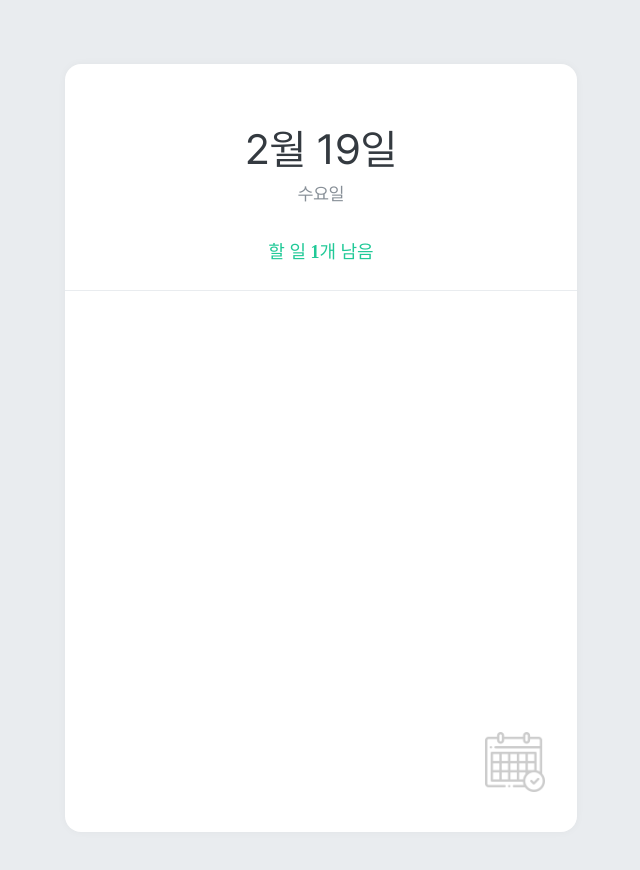
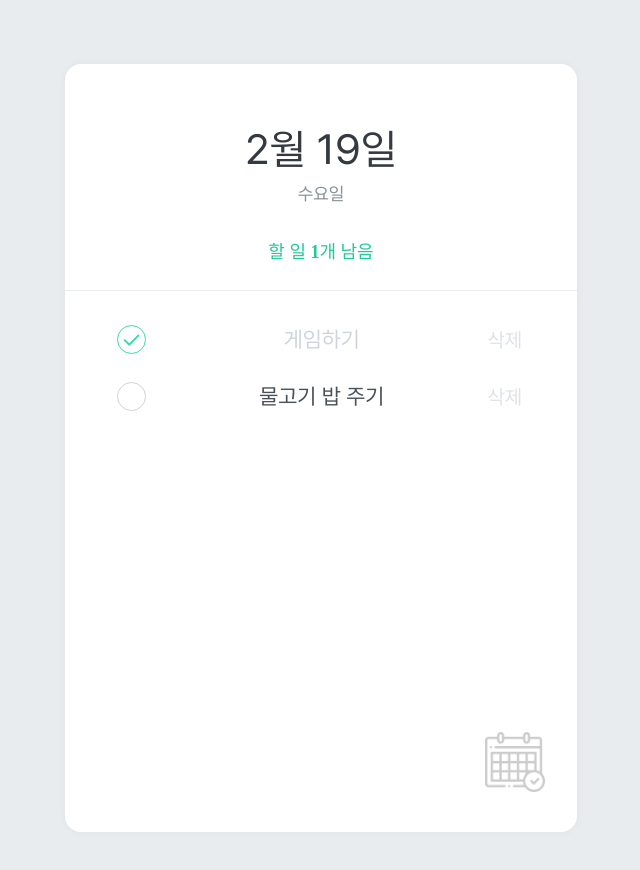
Before and after one commit to jsh6269/react-seminar, a React (Vite) app: page / in a window 1280 px wide. Shown: the top 870 px of the page, without its empty margins (319-959 px from the left). Built offline with nearby package versions, Linux system fonts and the light colour scheme; a web font is replaced by a local one.

Commit message:
feat: TodoList, TodoItem

```diff
--- /dev/null
+++ b/src/components/TodoItem/index.jsx
@@ -0,0 +1,13 @@
+const TodoItem = ({ text, done }) => {
+  return (
+    <div className="flex items-center py-3 px-5">
+      <div className={done ? "check-circle circle-done" : "check-circle"}>
+        {done ? "✓" : ""}
+      </div>
+      <div className={done ? "text text-done" : "text"}>{text}</div>
+      <div className={"remove-icon visible"}>삭제</div>
+    </div>
+  );
+};
+
+export default TodoItem;
--- /dev/null
+++ b/src/components/TodoList/index.jsx
@@ -0,0 +1,13 @@
+import TodoItem from "../TodoItem";
+
+const TodoList = ({ todos, onToggle, onRemove }) => {
+  return (
+    <div className="flex-1 m-[20px_10px_62px_32px] overflow-y-auto">
+      {todos.map(({ id, text, done }) => (
+        <TodoItem key={id} text={text} done={done} />
+      ))}
+    </div>
+  );
+};
+
+export default TodoList;
--- a/src/routes/HomePage.jsx
+++ b/src/routes/HomePage.jsx
@@ -1,6 +1,7 @@
 import { Link } from "react-router-dom";
 import { format } from "date-fns";
 import TodoHead from "../components/TodoHead";
+import TodoList from "../components/TodoList";
 import TodoDummyData from "../data/dummy.json";
 import CalenderIcon from "../assets/images/calendar.png";
 
@@ -11,6 +12,7 @@ const HomePage = () => {
   return (
     <>
       <TodoHead todos={todos} />
+      <TodoList todos={todos} />
       <Link to="/history">
         <img
           src={CalenderIcon}
```
